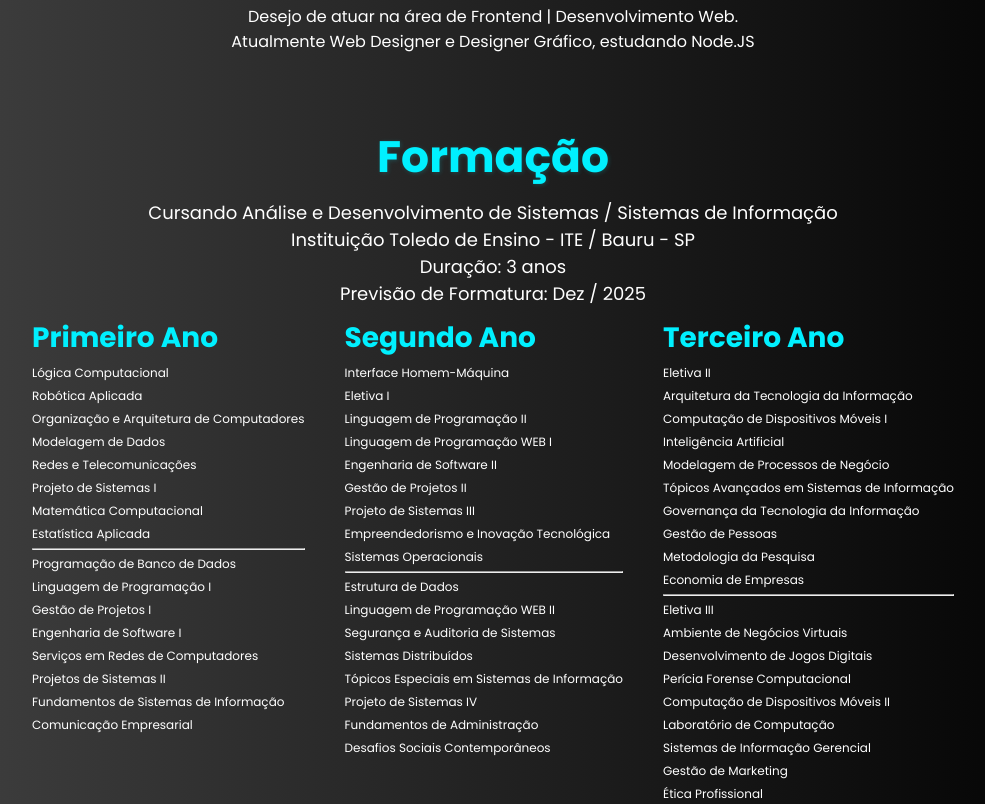
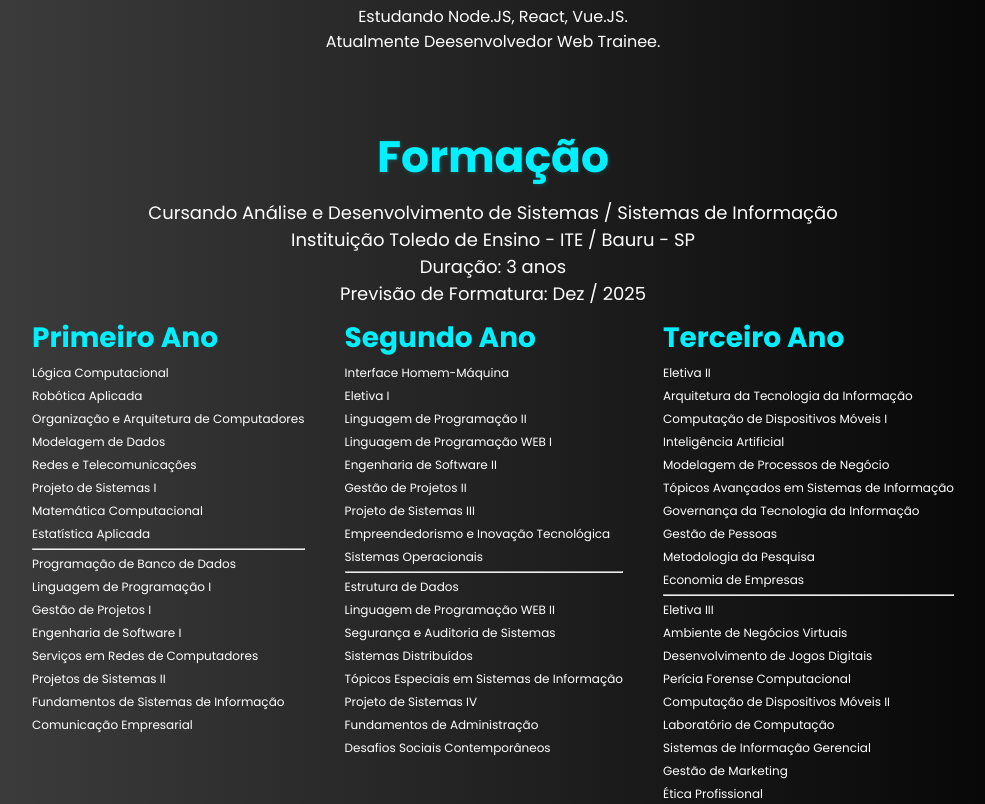
Before and after one commit to yagofontanez/CURRICULO-YAGO-FONTANEZ, a plain HTML site: page index.html in a window 1280 px wide. Shown: the part 1898-2702 px from the top of the page, without its empty margins (147-1132 px from the left). Drawn offline with nearby package versions, Linux system fonts and the light colour scheme.

Commit message:
Update index.html

```diff
--- a/index.html
+++ b/index.html
@@ -133,7 +133,7 @@
                     <p id="git">Git</p>
                 </div>
             </div>
-            <p>Desejo de atuar na área de Frontend | Desenvolvimento Web.<br>Atualmente Web Designer e Designer Gráfico, estudando Node.JS</p>
+            <p>Estudando Node.JS, React, Vue.JS.<br>Atualmente Deesenvolvedor Web Trainee.</p>
         </div>
     </main>
 
```
